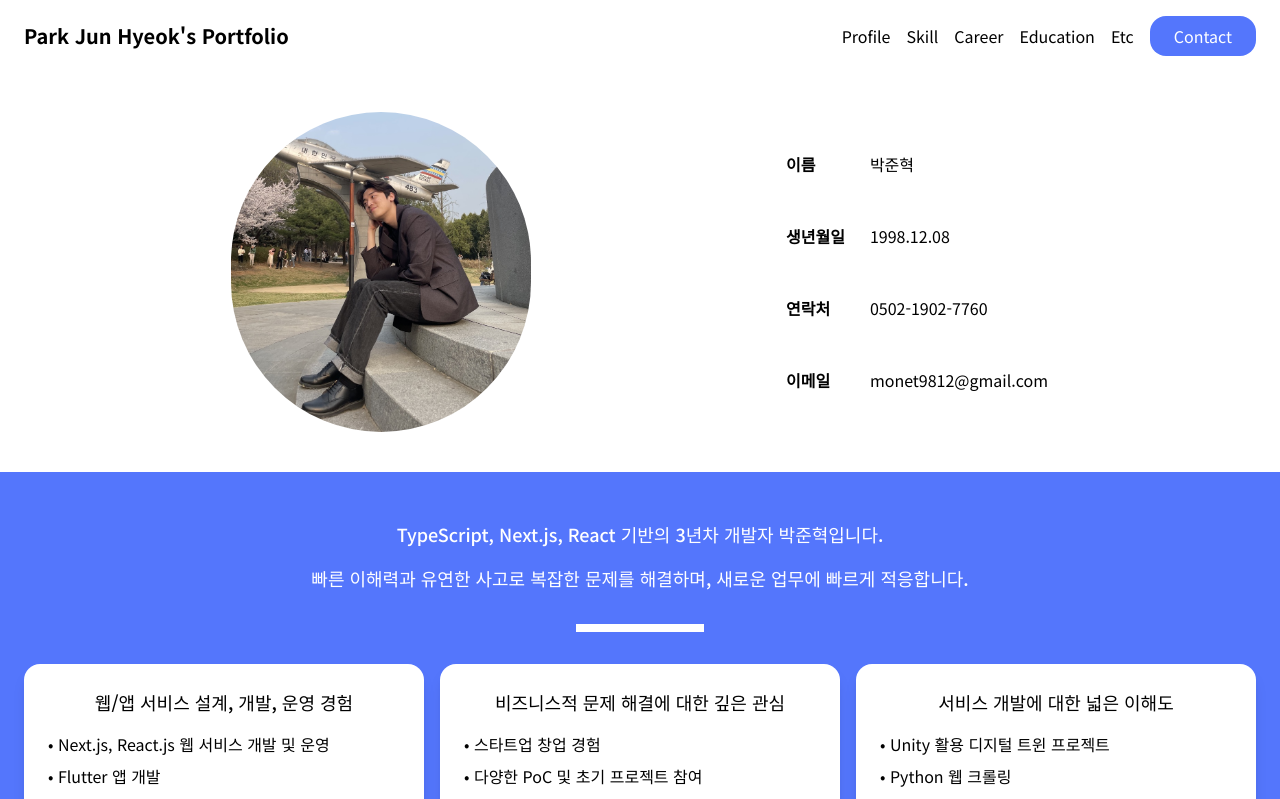
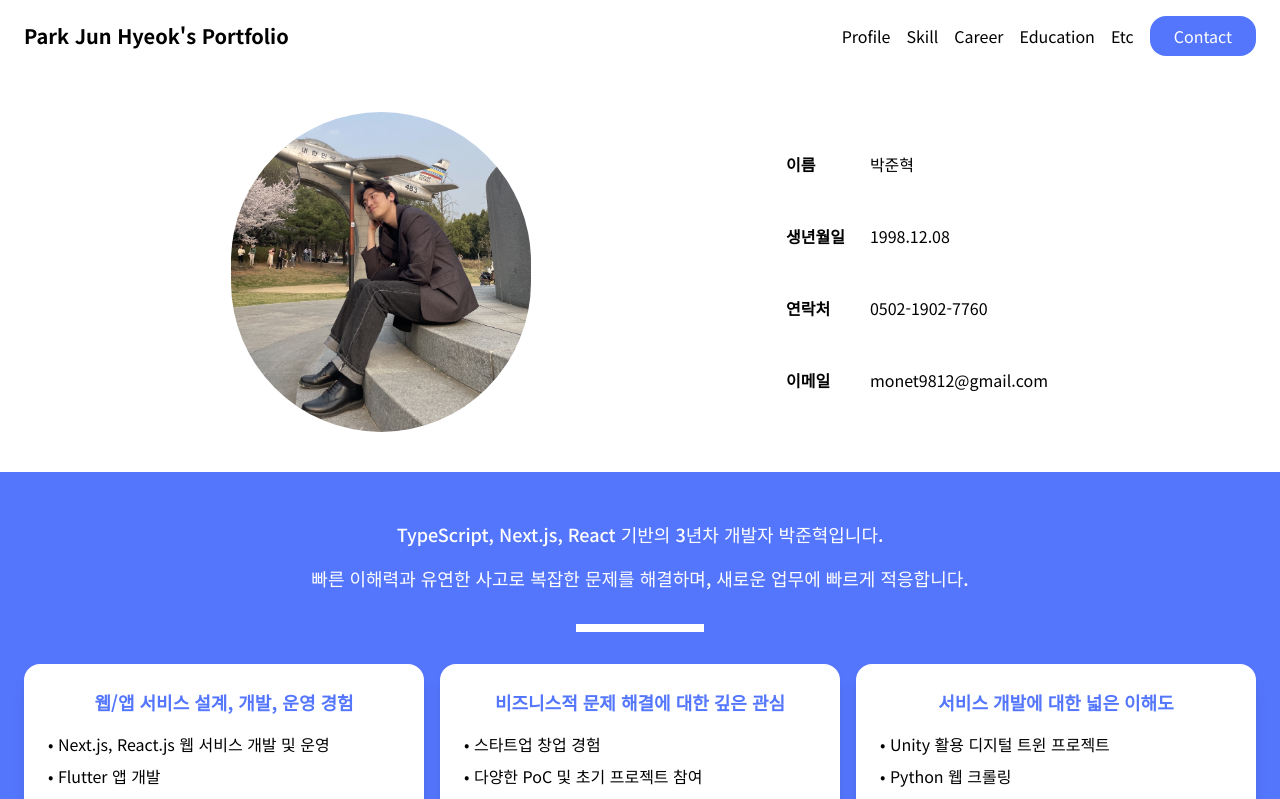
Before and after one commit to monet2155/parkjunhyeok-portfolio, a Next.js app: page / in a window 1280 px wide. Shown: the top 799 px of the page. Built offline with nearby package versions, Linux system fonts and the light colour scheme.

Commit message:
fix: summry item title point

```diff
--- a/src/components/Summary.tsx
+++ b/src/components/Summary.tsx
@@ -11,7 +11,7 @@ function SummaryItem({
         "bg-white w-[400px] text-black p-6 rounded-2xl flex flex-col items-center gap-4 shadow-lg"
       }
     >
-      <div className={"font-medium text-lg"}>{title}</div>
+      <div className={"font-bold text-lg text-point"}>{title}</div>
       <ul className={"w-full flex flex-col gap-2"}>
         {itemList.map((ele) => (
           <li key={ele}> • {ele}</li>
```
